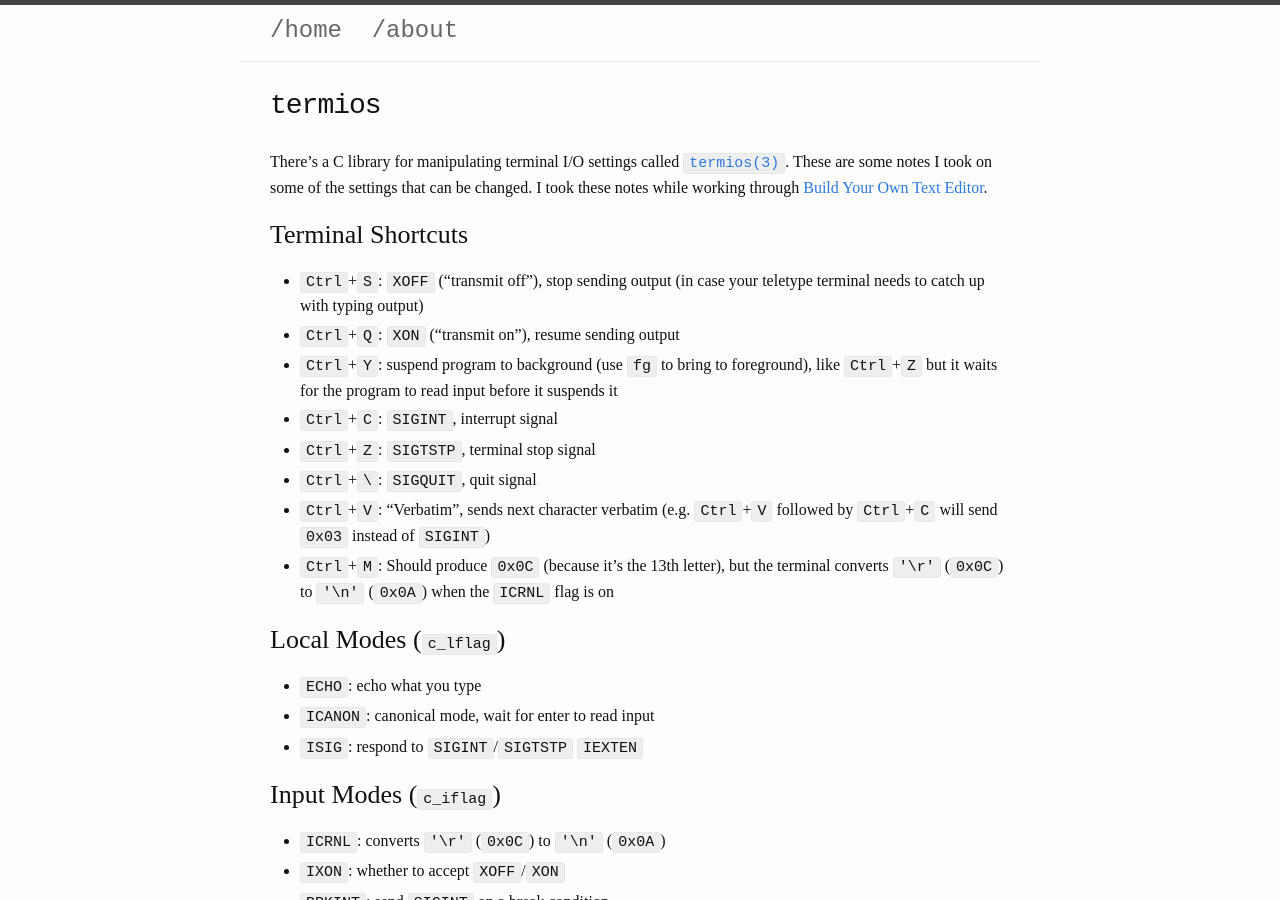
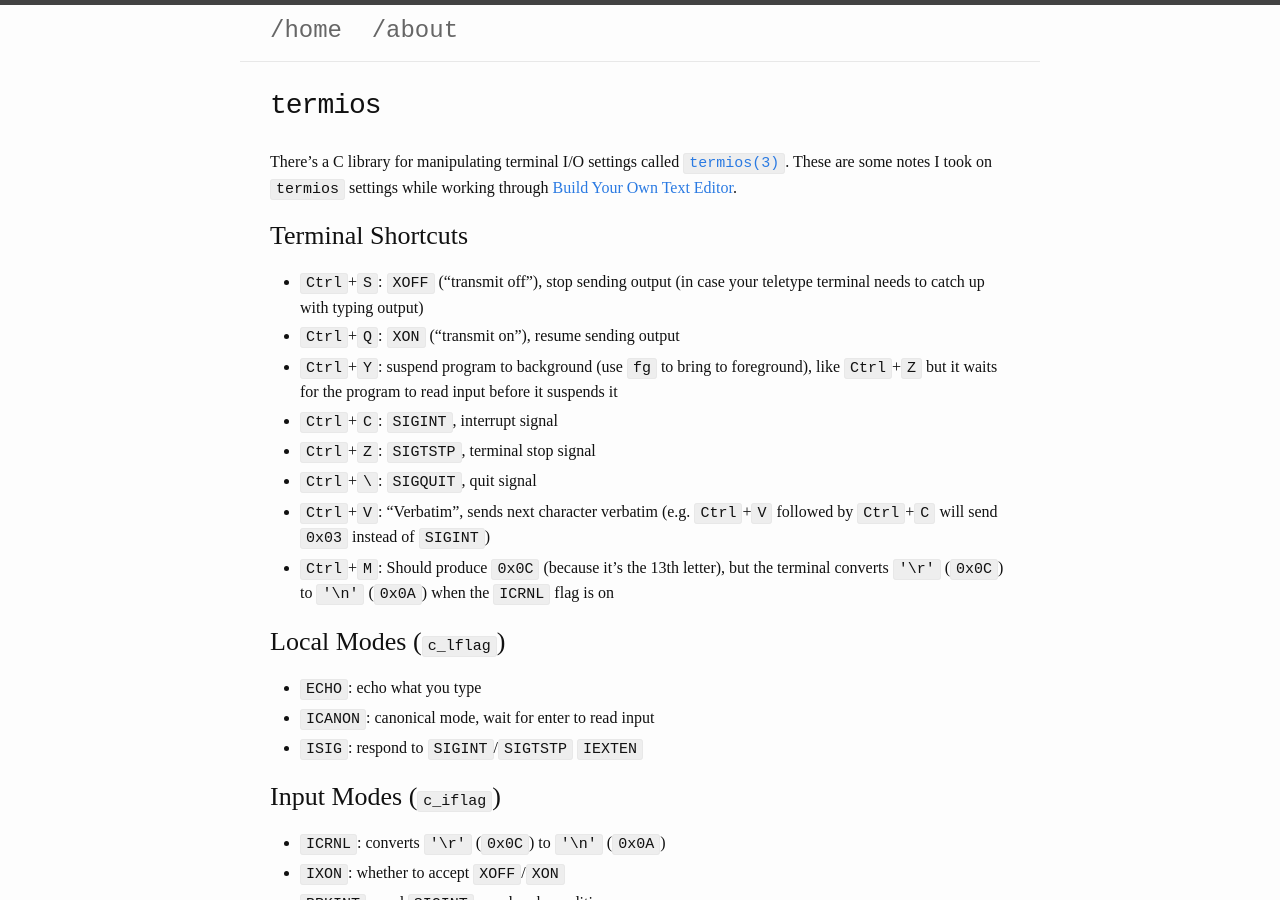
Before and after one commit to mattsteadman/mattsteadman.github.io, a Jekyll site: the page built from _posts/2018-11-16-termios.md, in a window 1280 px wide and 900 px high. Built offline with Jekyll 4.4.1, drawn with Linux system fonts in a browser that asks for light colours.

Commit message:
Phrasing

```diff
--- a/_posts/2018-11-16-termios.md
+++ b/_posts/2018-11-16-termios.md
@@ -7,7 +7,7 @@ permalink: termios
 description: "termios"
 ---
 
-There's a C library for manipulating terminal I/O settings called [`termios(3)`](https://manpages.debian.org/bookworm/manpages-dev/termios.3.en.html). These are some notes I took on some of the settings that can be changed. I took these notes while working through  [Build Your Own Text Editor](https://viewsourcecode.org/snaptoken/kilo/).
+There's a C library for manipulating terminal I/O settings called [`termios(3)`](https://manpages.debian.org/bookworm/manpages-dev/termios.3.en.html). These are some notes I took on `termios` settings while working through  [Build Your Own Text Editor](https://viewsourcecode.org/snaptoken/kilo/).
 
 ## Terminal Shortcuts
 
```
